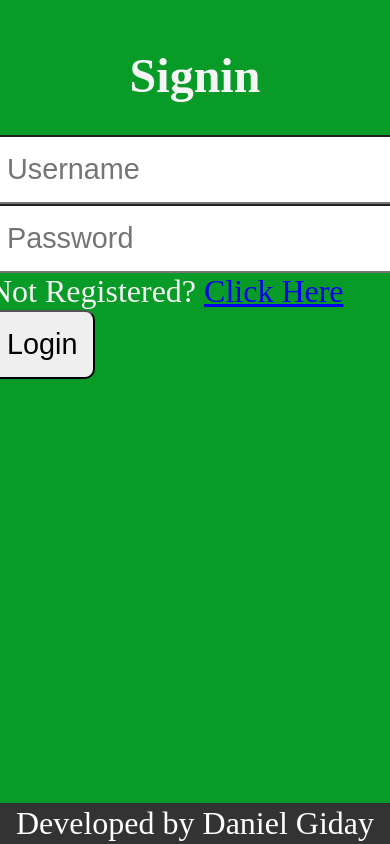
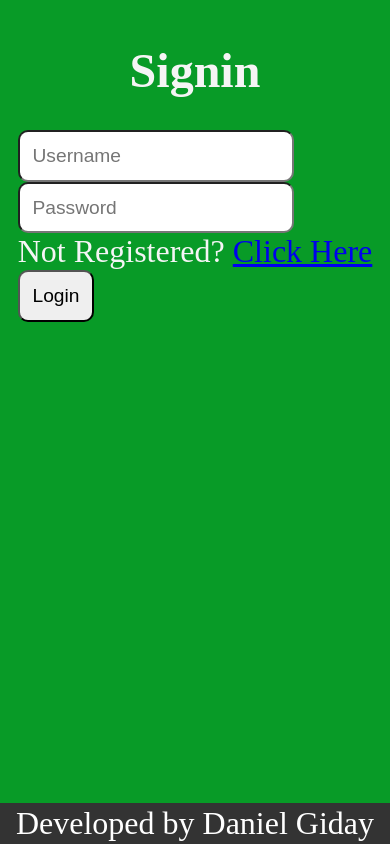
Before and after one commit to codewithdani/weather_app, a Flask app: page / in a window 390 px wide; the page is wider, and only the part inside the window is pictured. Run offline with Flask 3, Linux system fonts and the light colour scheme.

Commit message:
css update

```diff
--- a/static/styles/style.css
+++ b/static/styles/style.css
@@ -58,16 +58,16 @@
     }
 
     .navbar a {
-        font-size: 13px; /* Reduce font size for mobile */
+        font-size: 10px; /* Reduce font size for mobile */
     }
 
     body {
-        padding: 1rem; /* Reduce body padding for mobile */
+        padding: .7rem; /* Reduce body padding for mobile */
     }
 
     input, button {
-        font-size: 1.8rem; /* Slightly reduce font size for mobile */
-        padding: 1rem; /* Adjust padding for mobile */
+        font-size: 1.2rem; /* Slightly reduce font size for mobile */
+        padding: .8rem; /* Adjust padding for mobile */
     }
 
     footer {
```
